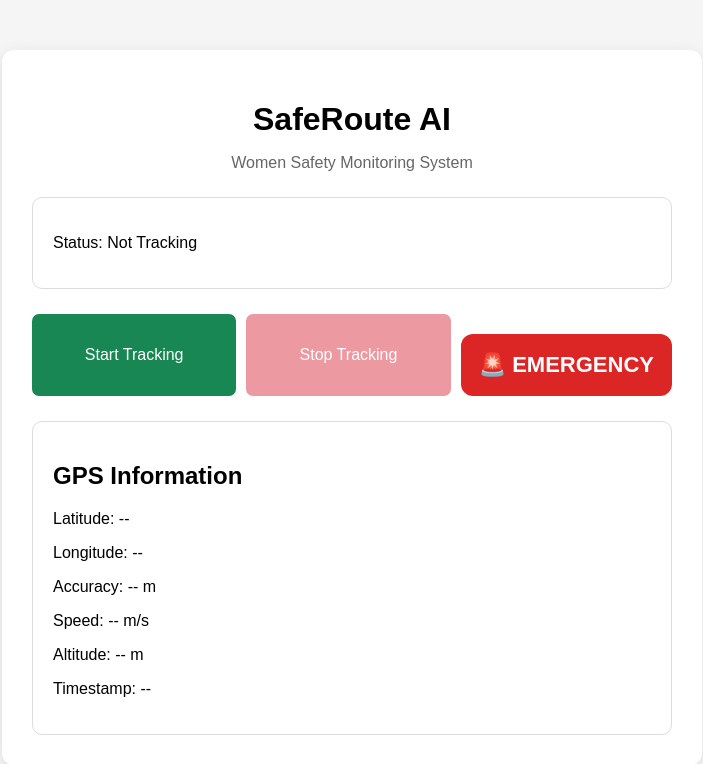
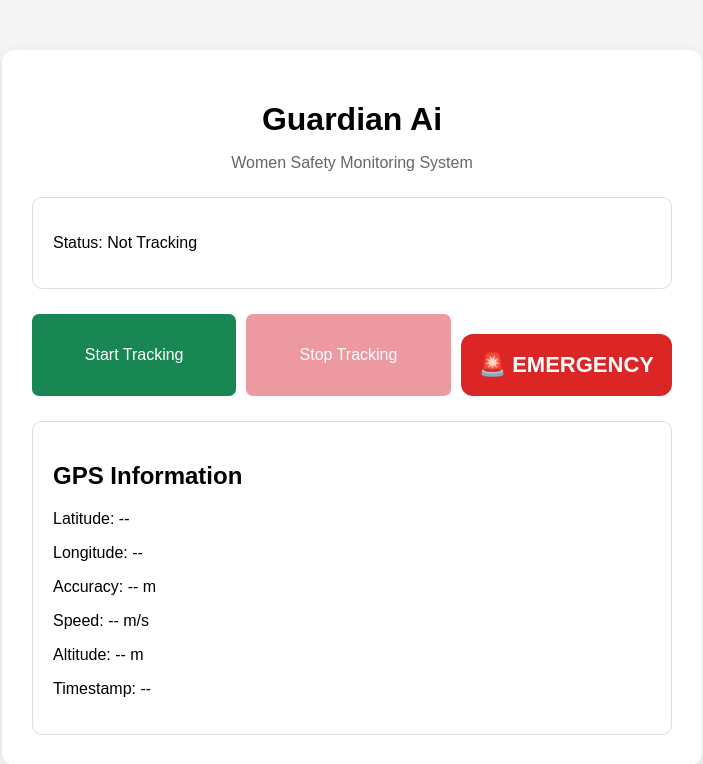
Before and after one commit to Mithilesh-23/Emergency_sms_trial, a Flask app: page / in a window 1280 px wide. Shown: the top 764 px of the page, without its empty margins (288-991 px from the left). Run offline with Flask 3, Linux system fonts and the light colour scheme.

Commit message:
Guardian Ai name change

```diff
--- a/templates/index.html
+++ b/templates/index.html
@@ -5,7 +5,7 @@
     <meta charset="UTF-8">
     <meta name="viewport" content="width=device-width, initial-scale=1.0">
 
-    <title>SafeRoute AI</title>
+    <title>Guardian AI</title>
 
     <link rel="stylesheet"
           href="{{ url_for('static', filename='style.css') }}">
@@ -15,7 +15,7 @@
 
 <div class="container">
 
-    <h1>SafeRoute AI</h1>
+    <h1>Guardian Ai </h1>
 
     <p class="subtitle">
         Women Safety Monitoring System
```
